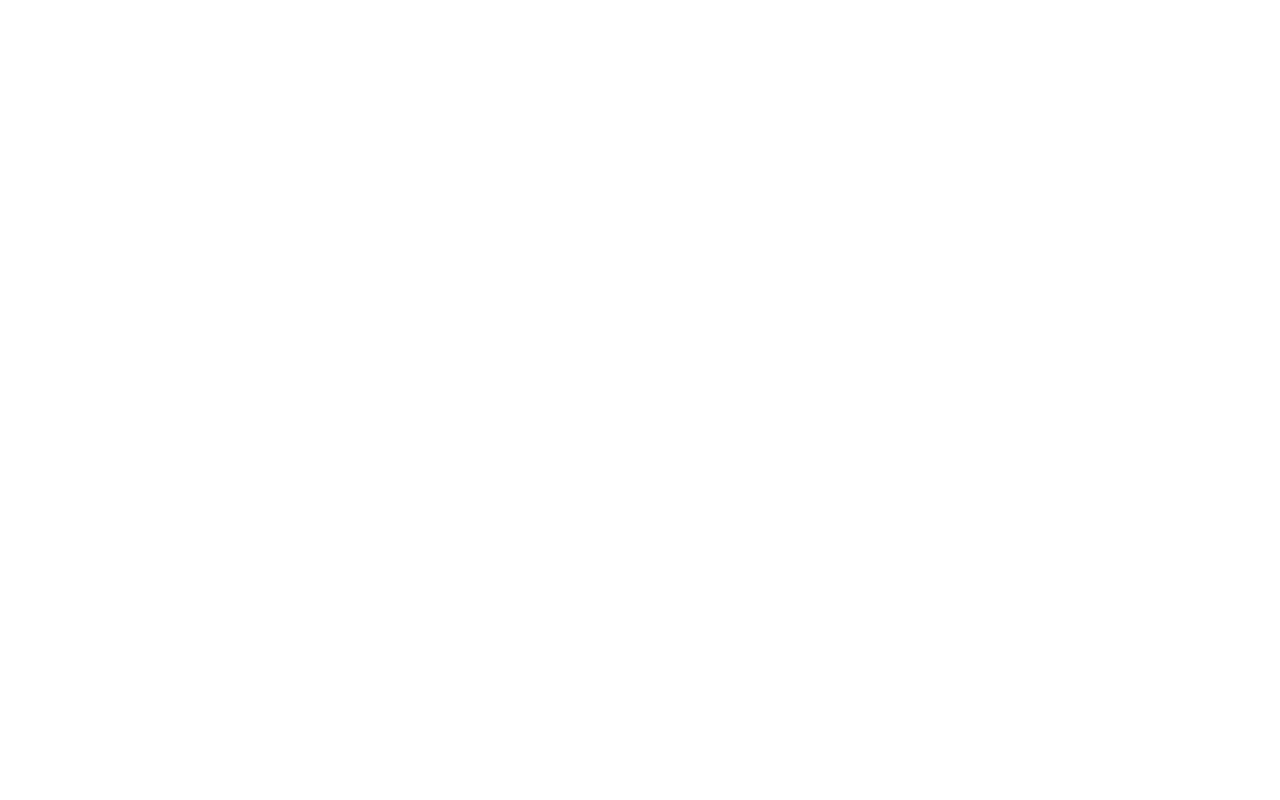
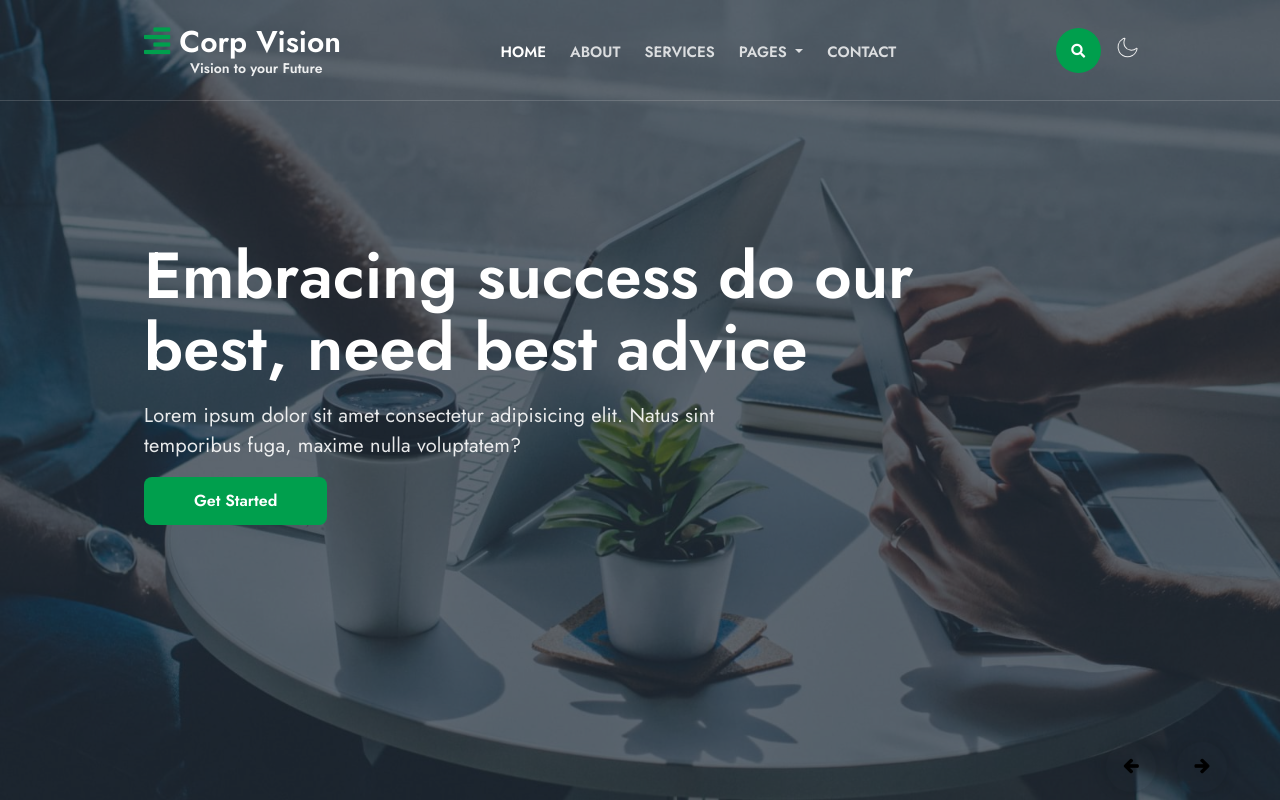
Before and after one commit to DinhSon1009/Corp, a plain HTML site: page index.html in a window 1280 px wide. Drawn offline with nearby package versions, Linux system fonts and the light colour scheme.

Commit message:
first commit code

```diff
--- a/index.html
+++ b/index.html
@@ -0,0 +1,187 @@
+<!doctype html>
+<html lang="en">
+
+<head>
+    <title>Title</title>
+    <!-- Required meta tags -->
+    <meta charset="utf-8">
+    <meta name="viewport" content="width=device-width, initial-scale=1, shrink-to-fit=no">
+    <link rel="stylesheet" href="https://maxcdn.bootstrapcdn.com/font-awesome/4.7.0/css/font-awesome.min.css">
+    <link rel="stylesheet" href="https://use.fontawesome.com/releases/v5.1.1/css/all.css"
+        integrity="sha384-O8whS3fhG2OnA5Kas0Y9l3cfpmYjapjI0E4theH4iuMD+pLhbf6JI0jIMfYcK3yZ" crossorigin="anonymous">
+
+    <!-- Bootstrap CSS -->
+    <link rel="stylesheet" href="https://stackpath.bootstrapcdn.com/bootstrap/4.3.1/css/bootstrap.min.css"
+        integrity="sha384-ggOyR0iXCbMQv3Xipma34MD+dH/1fQ784/j6cY/iJTQUOhcWr7x9JvoRxT2MZw1T" crossorigin="anonymous">
+    <link rel="preconnect" href="https://fonts.googleapis.com">
+    <link rel="preconnect" href="https://fonts.gstatic.com" crossorigin>
+    <link
+        href="https://fonts.googleapis.com/css2?family=Jost:wght@200;300;400;500;600;700&family=Open+Sans:wght@400;500&family=Oswald:wght@300;500;600;700&display=swap"
+        rel="stylesheet">
+    <link rel="stylesheet" type="text/css" href="//cdn.jsdelivr.net/npm/slick-carousel@1.8.1/slick/slick.css" />
+    <link rel="stylesheet" href="https://cdnjs.cloudflare.com/ajax/libs/animate.css/4.1.1/animate.min.css" />
+    <link rel="stylesheet" href="./style.css">
+</head>
+
+<body>
+
+    <!-- Optional JavaScript -->
+    <!-- jQuery first, then Popper.js, then Bootstrap JS -->
+    <div class="header fixed-top">
+        <div class="container-fluid">
+            <nav class="navbar navbar-expand-md navbar-light ">
+                <a class="navbar-brand" href="#"><span class="fa fa-align-right"></span>
+                    Corp Vision
+                    <span class="logo">Vision to your Future</span>
+
+
+                </a>
+                <button class="navbar-toggler" type="button" data-toggle="collapse"
+                    data-target="#navbarSupportedContent" aria-controls="navbarSupportedContent" aria-expanded="false"
+                    aria-label="Toggle navigation">
+                    <span class="navbar-toggler-icon"></span>
+                </button>
+
+                <div class="collapse navbar-collapse" id="navbarSupportedContent">
+                    <ul class="navbar-nav ml-auto mr-auto">
+                        <li class="nav-item active">
+                            <a class="nav-link" href="#">Home</a>
+                        </li>
+                        <li class="nav-item">
+                            <a class="nav-link" href="#">About</a>
+                        </li>
+                        <li class="nav-item">
+                            <a class="nav-link" href="#">Services</a>
+                        </li>
+                        <li class="nav-item dropdown">
+                            <a class="nav-link dropdown-toggle" href="#" id="navbarDropdown" role="button"
+                                data-toggle="dropdown" aria-expanded="false">
+                                Pages
+                            </a>
+                            <div class="dropdown-menu" aria-labelledby="navbarDropdown">
+                                <a class="dropdown-item" href="#">blog posts</a>
+                                <a class="dropdown-item" href="#">404 page</a>
+                                <a class="dropdown-item" href="#">landing page</a>
+                                <a class="dropdown-item" href="#">element page</a>
+                            </div>
+                        </li>
+                        <li class="nav-item">
+                            <a class="nav-link" href="#">Contact</a>
+                        </li>
+                    </ul>
+                    <form class="form-inline my-2 my-lg-0">
+                        <div class="search">
+                            <i class="fa fa-search"></i>
+                        </div>
+                        <div class="moon">
+                            <i class="fa fa-moon"></i>
+                        </div>
+                    </form>
+                </div>
+            </nav>
+        </div>
+
+    </div>
+
+    <div class="carousel">
+        <div class="carousel-content">
+            <div class="carousel__item">
+                <div class="opacity"></div>
+                <div class="carousel__item__content">
+                    <h1 class="animate__animated animate__bounce">
+                        Embracing success do our best, need best advice          </h1>
+                    <p class="animate__animated animate__bounce">Lorem ipsum dolor sit amet consectetur adipisicing
+                        elit. Natus sint temporibus fuga, maxime nulla voluptatem?</p>
+                    <button class="animate__animated animate__bounce">Get Started</button>
+                </div>
+                <img src="./images/b1.jpg" alt="">
+            </div>
+            <div class="carousel__item">
+                <div class="opacity"></div>
+                <div class="carousel__item__content">
+                    <h1 class="animate__animated animate__bounce">
+                        Embracing success do our best, need best advice          </h1>
+                    <p class="animate__animated animate__bounce">Lorem ipsum dolor sit amet consectetur adipisicing
+                        elit. Natus sint temporibus fuga, maxime nulla voluptatem?</p>
+                    <button class="animate__animated animate__bounce">Get Started</button>
+                </div>
+                <img src="./images/b2.jpg" alt="">
+            </div>
+            <div class="carousel__item">
+                <div class="opacity"></div>
+                <div class="carousel__item__content">
+                    <h1 class="animate__animated animate__bounce">
+                        Embracing success do our best, need best advice          </h1>
+                    <p class="animate__animated animate__bounce">Lorem ipsum dolor sit amet consectetur adipisicing
+                        elit. Natus sint temporibus fuga, maxime nulla voluptatem?</p>
+                    <button class="animate__animated animate__bounce">Get Started</button>
+                </div>
+                <img src="./images/b3.jpg" alt="">
+            </div>
+            <div class="carousel__item">
+                <div class="opacity"></div>
+                <div class="carousel__item__content">
+                    <h1 class="animate__animated animate__bounce">
+                        Embracing success do our best, need best advice          </h1>
+                    <p class="animate__animated animate__bounce">Lorem ipsum dolor sit amet consectetur adipisicing
+                        elit. Natus sint temporibus fuga, maxime nulla voluptatem?</p>
+                    <button class="animate__animated animate__bounce">Get Started</button>
+                </div>
+                <img src="./images/b4.jpg" alt="">
+            </div>
+        </div>
+        <div class="carousel__button">
+            <button class="prev"><i class="fa fa-arrow-left"></i></button>
+            <button class="next"><i class="fa fa-arrow-right"></i></button>
+        </div>
+    </div>
+
+    <svg xmlns="http://www.w3.org/2000/svg" viewBox="0 0 1440 280">
+        <path fill-opacity="1">
+            <animate attributeName="d" dur="20000ms" repeatCount="indefinite"
+                values="M0,160L48,181.3C96,203,192,245,288,261.3C384,277,480,267,576,234.7C672,203,768,149,864,117.3C960,85,1056,75,1152,90.7C1248,107,1344,149,1392,170.7L1440,192L1440,320L1392,320C1344,320,1248,320,1152,320C1056,320,960,320,864,320C768,320,672,320,576,320C480,320,384,320,288,320C192,320,96,320,48,320L0,320Z; M0,160L48,181.3C96,203,192,245,288,234.7C384,224,480,160,576,133.3C672,107,768,117,864,138.7C960,160,1056,192,1152,197.3C1248,203,1344,181,1392,170.7L1440,160L1440,320L1392,320C1344,320,1248,320,1152,320C1056,320,960,320,864,320C768,320,672,320,576,320C480,320,384,320,288,320C192,320,96,320,48,320L0,320Z;												 M0,64L48,74.7C96,85,192,107,288,133.3C384,160,480,192,576,170.7C672,149,768,75,864,80C960,85,1056,171,1152,181.3C1248,192,1344,128,1392,96L1440,64L1440,320L1392,320C1344,320,1248,320,1152,320C1056,320,960,320,864,320C768,320,672,320,576,320C480,320,384,320,288,320C192,320,96,320,48,320L0,320Z;
+      M0,160L48,181.3C96,203,192,245,288,261.3C384,277,480,267,576,234.7C672,203,768,149,864,117.3C960,85,1056,75,1152,90.7C1248,107,1344,149,1392,170.7L1440,192L1440,320L1392,320C1344,320,1248,320,1152,320C1056,320,960,320,864,320C768,320,672,320,576,320C480,320,384,320,288,320C192,320,96,320,48,320L0,320Z;">
+            </animate>
+        </path>
+    </svg>
+
+
+
+
+
+
+
+    <script src="https://code.jquery.com/jquery-3.3.1.slim.min.js"
+        integrity="sha384-q8i/X+965DzO0rT7abK41JStQIAqVgRVzpbzo5smXKp4YfRvH+8abtTE1Pi6jizo"
+        crossorigin="anonymous"></script>
+    <script src="https://cdnjs.cloudflare.com/ajax/libs/popper.js/1.14.7/umd/popper.min.js"
+        integrity="sha384-UO2eT0CpHqdSJQ6hJty5KVphtPhzWj9WO1clHTMGa3JDZwrnQq4sF86dIHNDz0W1"
+        crossorigin="anonymous"></script>
+    <script src="https://stackpath.bootstrapcdn.com/bootstrap/4.3.1/js/bootstrap.min.js"
+        integrity="sha384-JjSmVgyd0p3pXB1rRibZUAYoIIy6OrQ6VrjIEaFf/nJGzIxFDsf4x0xIM+B07jRM"
+        crossorigin="anonymous"></script>
+    <script type="text/javascript" src="//cdn.jsdelivr.net/npm/slick-carousel@1.8.1/slick/slick.min.js"></script>
+
+
+    <!-- slick carousel  -->
+    <script>
+
+        $(document).ready(function () {
+            $('.carousel-content').slick({
+                // dots: true,
+                infinite: true,
+                speed: 300,
+                fade: true,
+                cssEase: 'linear',
+                autoplay: true,
+                prevArrow: $('.prev'),
+                nextArrow: $('.next')
+            });
+        });
+
+
+    </script>
+
+</body>
+
+</html>
--- a/style.css
+++ b/style.css
@@ -2,8 +2,209 @@
   padding: 0;
   margin: 0;
   box-sizing: border-box;
+  font-size: 16px;
+  font-family: "Jost", sans-serif;
 }
 
 :root {
   --primary-color: #009f4d;
 }
+
+/* animation root  */
+.animate__animated.animate__bounce {
+  --animate-duration: 2s;
+}
+
+/* This changes all the animations globally */
+:root {
+  --animate-duration: 800ms;
+  --animate-delay: 0.9s;
+}
+
+/* end animation root */
+
+/* start header  */
+.header {
+  border-bottom: 1px solid rgba(231, 231, 231, 0.18);
+  background-color: transparent;
+}
+.container-fluid {
+  width: 80%;
+  /* width: 78.9239%; */
+  padding: 0;
+}
+.navbar {
+  height: 100px;
+}
+.navbar-brand {
+  font-size: 30px;
+  line-height: 1.2;
+  font-weight: 600;
+  margin-right: 0;
+}
+.navbar-brand .logo {
+  display: block;
+  padding-left: 46px;
+  font-size: 14px;
+  opacity: 0.9;
+}
+.navbar-brand .fa {
+  color: var(--primary-color);
+}
+.search {
+  width: 45px;
+  height: 45px;
+  line-height: 45px;
+  border-radius: 50%;
+  background-color: var(--primary-color);
+  text-align: center;
+  margin-right: 1rem;
+  cursor: pointer;
+}
+.search i {
+  color: white;
+  font-size: 14px;
+}
+.moon {
+  cursor: pointer;
+}
+.moon i {
+  color: transparent;
+  -webkit-text-stroke: 1px #eee;
+  transform: rotate(-30deg);
+  font-size: 1.2rem;
+}
+
+.navbar-light .navbar-brand {
+  color: #fff;
+}
+.navbar-expand-md .navbar-nav .active .nav-link {
+  color: #fff;
+  opacity: 1;
+}
+.navbar-expand-md .navbar-nav .nav-link {
+  text-transform: uppercase;
+  color: #ffffff;
+  opacity: 0.8;
+  transition: all 0.5s;
+  font-size: 15px;
+  font-weight: 600;
+  padding: 14px 0 10px;
+}
+.navbar-expand-md .navbar-nav .nav-item {
+  padding: 0px 12px;
+}
+.navbar-light .navbar-nav .nav-link:focus,
+.navbar-light .navbar-nav .nav-link:hover {
+  opacity: 1;
+  color: #ffffff;
+}
+.navbar-light .navbar-brand:focus,
+.navbar-light .navbar-brand:hover {
+  color: #fff;
+}
+.dropdown-item {
+  text-transform: uppercase;
+  font-size: 15px;
+  padding: 6px 20px;
+  color: #3f3a64;
+  opacity: 0.8;
+  font-weight: 600;
+}
+
+/* end header  */
+
+/* start carousel  */
+.carousel img {
+  width: 100%;
+  height: 100%;
+  display: block;
+  object-fit: cover;
+  object-position: 0 0;
+  z-index: 1;
+}
+.carousel__item {
+  width: 100%;
+  height: 100vh;
+}
+.carousel {
+  position: relative;
+  width: 100%;
+}
+.opacity {
+  width: 100%;
+  height: 100%;
+  position: absolute;
+  top: 0;
+  left: 0;
+  background-color: rgba(29, 42, 55, 0.7);
+}
+svg {
+  position: absolute;
+  bottom: 0px;
+  z-index: 10;
+}
+path {
+  fill: #fff;
+}
+.carousel__button {
+  position: absolute;
+  bottom: 0px;
+  right: 45px;
+  z-index: 1000;
+}
+.prev,
+.next {
+  width: 50px;
+  height: 50px;
+  border-radius: 50%;
+  box-shadow: 0 0 15px rgb(0 0 0 / 12%);
+  border: none;
+  background-color: transparent;
+  outline: none;
+  text-align: center;
+  margin: 0.5rem;
+  border: 1px solid transparent;
+}
+.prev i,
+.next i {
+  -webkit-text-stroke: 1px;
+}
+button:focus {
+  outline: none;
+}
+.carousel__item__content {
+  position: absolute;
+  top: 30%;
+  left: calc(10% + 16px );
+}
+.carousel__item__content h1 {
+  font-size: 65px;
+  line-height: 1.1;
+  margin-bottom: 18px;
+  max-width: 800px;
+  font-weight: 600;
+  color: #ffffff;
+}
+.carousel__item__content p {
+  font-size: 20px;
+  line-height: 30px;
+  max-width: 600px;
+  color: #fff;
+  letter-spacing: 0.01em;
+  opacity: 0.9;
+}
+.carousel__item__content button {
+  padding: 15px 50px;
+  font-size: 16px;
+  line-height: 18px;
+  font-weight: 600;
+  border-radius: 0.5rem;
+  background-color: var(--primary-color);
+  color: #fff;
+  border: none;
+  outline: none;
+  cursor: pointer;
+  z-index: 10000;
+}
+/* end carousel  */
```
